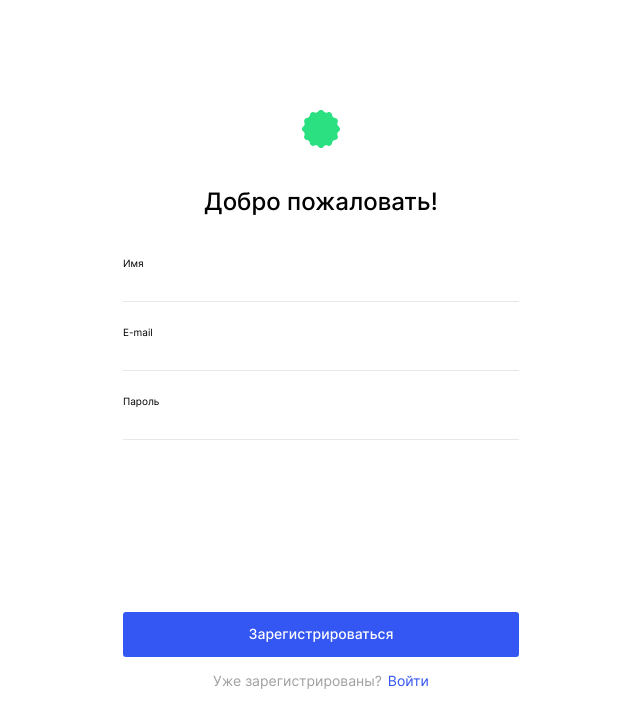
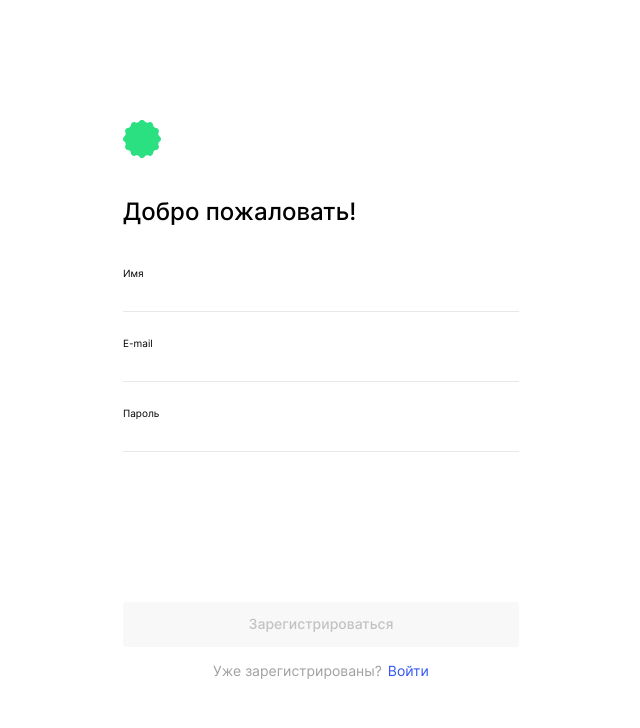
Before and after one commit to pomarki/movies-explorer-frontend, a React (Create React App) app: page /signup in a window 1280 px wide. Shown: the top 728 px of the page, without its empty margins (319-959 px from the left). Built offline with nearby package versions, Linux system fonts and the light colour scheme.

Commit message:
валидация формы - 01

```diff
--- a/src/components/App/App.js
+++ b/src/components/App/App.js
@@ -14,15 +14,19 @@ import { CurrentUserContext } from "../../contexts/CurrentUserContext";
 import resMessages from "../../utils/response-messages";
 import * as auth from "../../utils/auth";
 import api from "../../utils/MainApi";
+import Preloader from "../Preloader/Preloader";
 
 function App() {
-  const [isRegisterDone, setRegisterDone] = useState("");
+  const [isRegisterMessage, setRegisterDone] = useState("");
+  const [isLoginMessage, setLoginMessage] = useState("");
   const [loggedIn, setLoggedIn] = useState(false);
   const [currentUser, setCurrentUser] = useState({});
+  const [isLoading, setIsLoading] = useState(false);
   const navigate = useNavigate();
 
   function handleLogin() {
     setLoggedIn(true);
+    setLoginMessage("");
   }
   function handleLogout() {
     localStorage.removeItem("_id");
@@ -35,17 +39,16 @@ function App() {
     auth
       .register(name, password, email)
       .then((response) => {
-        setRegisterDone(resMessages.successfulRegistration);
-        console.log(response.headers);
+        setRegisterDone("");
       })
       .catch((err) => {
         if (err.status === 400) {
-          setRegisterDone(resMessages.registrationError);
+          return setRegisterDone(resMessages.registrationError);
         }
         if (err.status === 409) {
-          setRegisterDone(resMessages.conflictEmailError);
+          return setRegisterDone(resMessages.conflictEmailError);
         }
-        console.log(`ERROR: ${err.status}`);
+        return setRegisterDone(resMessages.serverError);
       });
   }
 
@@ -59,7 +62,10 @@ function App() {
         }
       })
       .catch((err) => {
-        console.log(`Ошибка: ${err}`);
+        if (err.status === 401) {
+          return setLoginMessage(resMessages.unauthorizedError);
+        }
+        return setRegisterDone(resMessages.serverError);
       });
   }
 
@@ -68,10 +74,9 @@ function App() {
       .changeUserInfo(data)
       .then((newData) => {
         setCurrentUser(newData);
-
       })
       .catch((err) => {
-       /* console.log(err); */
+        /* console.log(err); */
       });
   }
 
@@ -117,13 +122,18 @@ function App() {
             element={
               <Register
                 registerUser={registerUser}
-                isRegisterDone={isRegisterDone}
+                isRegisterMessage={isRegisterMessage}
               />
             }
           />
           <Route
             path="/signin"
-            element={<Login authorizationUser={authorizationUser} />}
+            element={
+              <Login
+                authorizationUser={authorizationUser}
+                isLoginMessage={isLoginMessage}
+              />
+            }
           />
           <Route path="*" element={<PageNotFound isOpen={true} />} />
         </Routes>
--- a/src/components/EntranceWindow/EntranceWindow.css
+++ b/src/components/EntranceWindow/EntranceWindow.css
@@ -6,13 +6,18 @@
   align-items: flex-start;
 }
 
+.entrance-window__form {
+  max-width: 396px;
+  height: 560px;
+}
+
 .entrance-window__title {
   font-size: 24px;
   font-style: normal;
   font-weight: 500;
   line-height: 1.2;
   letter-spacing: 0em;
-  margin: 40px 0 40px 0;
+  margin: 40px 0 35px 0;
 }
 
 .entrance-window__form-container {
@@ -20,7 +25,7 @@
   flex-direction: column;
   align-items: flex-start;
   justify-content: flex-start;
-  width: 396px;
+  width: 100%;
   min-height: 266px;
 }
 
@@ -28,13 +33,18 @@
   min-height: 156px;
 }
 
+.entrance-window__input-container {
+  width: 100%;
+  height: 70px;
+}
+
 .entrance-window__button-container {
-  padding: 69px 0 16px 0;
+  padding: 24px 0 16px 0;
   box-sizing: border-box;
 }
 
 .entrance-window__button-container_login {
-  padding: 179px 0 16px 0;
+  padding: 134px 0 16px 0;
 }
 
 .entrance-window__reg-button {
@@ -50,6 +60,15 @@
   line-height: 1.21;
   letter-spacing: 0em;
   margin: 20px 0 0 0;
+}
+
+.entrance-window__reg-button_inactive {
+  background-color: #f8f8f8;
+  color: #c2c2c2;
+}
+
+.entrance-window__reg-button_inactive:hover {
+  cursor: default;
 }
 
 .entrance-window__link-container {
@@ -84,9 +103,13 @@
   width: 100%;
   background-color: #ffffff;
   outline: none;
-  margin: 0 0 10px 0;
+  margin: 0 0 12px 0;
   padding: 0;
   box-sizing: border-box;
+}
+
+.entrance-window__text_error {
+  color: #ff3055;
 }
 
 .entrance-window__breakline {
@@ -94,7 +117,7 @@
   width: 100%;
   height: 1px;
   background-color: #e8e8e8;
-  margin: 0 0 24px 0;
+  margin: 0 0 6px 0;
 }
 
 .entrance-window__breakline:last-of-type {
@@ -107,9 +130,10 @@
   font-weight: 400;
   line-height: 1.2;
   letter-spacing: 0em;
-  margin: 0 0 5px 0;
+  margin: 0 0 11px 0;
 }
 .entrance-window__error-message {
+  display: block;
   max-width: 396px;
   margin: 0;
   color: #ff3055;
@@ -119,8 +143,8 @@
   line-height: 1.2;
   letter-spacing: 0em;
   white-space: nowrap;
+  overflow: hidden;
   text-overflow: ellipsis;
-  background-color: bisque;
 }
 
 .entrance-window__error-message_type_inactive {
--- a/src/components/EntranceWindow/EntranceWindow.js
+++ b/src/components/EntranceWindow/EntranceWindow.js
@@ -10,19 +10,13 @@ function EntranceWindow({
   name,
   password,
   email,
-  isRegisterDone,
-
+  message,
+  onLogin,
+  onRegister,
+  isLoginOpen,
+  isRegisterOpen,
+  isValid,
 }) {
-  function handleSubmitRegister(e) {
-    e.preventDefault();
-    registerUser(name, password, email);
-  }
-
-  function handleSubmitLogin(e) {
-    e.preventDefault();
-    authorizationUser(email, password);
-  }
-
   let linkDirection;
   let linkSubtitle;
   let linkName;
@@ -58,11 +52,11 @@ function EntranceWindow({
     : (loginContainer = true);
 
   windowType === "register"
-    ? (buttonAction = handleSubmitRegister)
-    : (buttonAction = handleSubmitLogin);
+    ? (buttonAction = onRegister)
+    : (buttonAction = onLogin);
 
   return (
-    <>
+    <form className="entrance-window__form">
       <Link to="/">
         <div className="page__logo page__link"></div>
       </Link>
@@ -79,11 +73,14 @@ function EntranceWindow({
           loginContainer && "entrance-window__button-container_login"
         }`}
       >
-        <InfoMessage isRegisterDone={isRegisterDone} />
+        <InfoMessage message={message} />
         <button
-          className="entrance-window__reg-button page__link"
+          className={`entrance-window__reg-button page__link ${
+            !isValid && "entrance-window__reg-button_inactive"
+          }`}
           id={buttonId}
           onClick={buttonAction}
+          disabled={!isValid}
         >
           {buttonTitle}
         </button>
@@ -99,7 +96,7 @@ function EntranceWindow({
           {linkName}
         </Link>
       </div>
-    </>
+    </form>
   );
 }
 
--- a/src/components/InfoMessage/InfoMessage.css
+++ b/src/components/InfoMessage/InfoMessage.css
@@ -8,3 +8,11 @@
   letter-spacing: 0px;
   text-align: center;
 }
+
+.info-message__container {
+  display: flex;
+  flex-direction: column;
+  align-items: center;
+  justify-content: center;
+  height: 30px;
+}
--- a/src/components/InfoMessage/InfoMessage.js
+++ b/src/components/InfoMessage/InfoMessage.js
@@ -1,10 +1,10 @@
 import "./InfoMessage.css";
 
-function InfoMessage({ isRegisterDone }) {
+function InfoMessage({ message }) {
   return (
-    <p className="info-message__text">
-      {isRegisterDone}
-    </p>
+    <div className="info-message__container">
+      <p className="info-message__text">{message}</p>
+    </div>
   );
 }
 export default InfoMessage;
--- a/src/components/Preloader/Preloader.js
+++ b/src/components/Preloader/Preloader.js
@@ -0,0 +1,14 @@
+import React from 'react'
+import './Preloader.css'
+
+const Preloader = () => {
+    return (
+        <div className="preloader">
+            <div className="preloader__container">
+                <span className="preloader__round"></span>
+            </div>
+        </div>
+    )
+};
+
+export default Preloader
--- a/src/components/Profile/Profile.js
+++ b/src/components/Profile/Profile.js
@@ -3,11 +3,13 @@ import "./Profile.css";
 import Header from "../Header/Header";
 import ButtonContainer from "./ButtonContainer/ButtonContainer";
 import { CurrentUserContext } from "../../contexts/CurrentUserContext";
+import useFormValidation from "../../hooks/useFormValidation";
 
 function Profile({ handleLogout, handleUpdateUser }) {
+  const currentUser = useContext(CurrentUserContext);
   const [email, setEmail] = useState("");
   const [name, setName] = useState("");
-  const currentUser = useContext(CurrentUserContext);
+
   const [isUpdateFormOpen, setUpdateFormOpen] = useState(true);
 
   useEffect(() => {
--- a/src/components/Register/Register.js
+++ b/src/components/Register/Register.js
@@ -1,70 +1,92 @@
-import { useState } from "react";
+import { useState, useEffect } from "react";
 import "./Register.css";
 import EntranceWindow from "../EntranceWindow/EntranceWindow";
+import useFormValidation from "../../hooks/useFormValidation";
 
-function Register({ registerUser, isRegisterDone }) {
-  const [name, setName] = useState("");
-  const [email, setEmail] = useState("");
-  const [password, setPassword] = useState("");
+function Register({ registerUser, isRegisterMessage }) {
+  const { values, errors, isValid, handleChange, resetForm } =
+    useFormValidation();
 
-  function handleChangeName(e) {
-    setName(e.target.value);
-  }
+  useEffect(() => {
+    resetForm();
+  }, [resetForm]);
 
-  function handleChangeEmail(e) {
-    setEmail(e.target.value);
-  }
-
-  function handleChangePassword(e) {
-    setPassword(e.target.value);
+  function handleSubmitRegister(e) {
+    e.preventDefault();
+    registerUser(
+      values.name,
+      values.password,
+      values.email,
+    );
+    resetForm();
   }
 
   return (
     <section className="register page__section">
       <EntranceWindow
+        isRegisterOpen={true}
+        onRegister={handleSubmitRegister}
         windowType="register"
-        registerUser={registerUser}
-        name={name}
-        email={email}
-        password={password}
-        isRegisterDone={isRegisterDone}
+        values={values}
+        isValid={isValid}
+        errors={errors}
+        message={isRegisterMessage}
       >
+        <div className="entrance-window__input-container">
           <label className="entrance-window__label" htmlFor="register-user">
             Имя
           </label>
           <input
             type="text"
+            name="name"
             required
             id="register-user"
-          value={name}
-          onChange={handleChangeName}
+            minLength="2"
+            value={values.name || ""}
+            onChange={handleChange}
             className="entrance-window__text entrance-window__text_input register__input"
           ></input>
           <div className="entrance-window__breakline"></div>
+          <span className="entrance-window__error-message">
+            {errors.name || ""}
+          </span>
+        </div>
+        <div className="entrance-window__input-container">
           <label className="entrance-window__label" htmlFor="register-email">
             E-mail
           </label>
           <input
             type="email"
+            name="email"
             id="register-email"
             required
-          value={email}
-          onChange={handleChangeEmail}
+            value={values.email || ""}
+            onChange={handleChange}
             className="entrance-window__text entrance-window__text_input register__input"
           ></input>
           <div className="entrance-window__breakline"></div>
+          <span className="entrance-window__error-message">
+            {errors.email || ""}
+          </span>
+        </div>
+        <div className="entrance-window__input-container">
           <label className="entrance-window__label" htmlFor="register-password">
             Пароль
           </label>
           <input
+            name="password"
             type="password"
             id="register-password"
             required
-          value={password}
-          onChange={handleChangePassword}
+            value={values.password || ""}
+            onChange={handleChange}
             className="entrance-window__text entrance-window__text_input register__input"
           ></input>
           <div className="entrance-window__breakline"></div>
+          <span className="entrance-window__error-message">
+            {errors.password || ""}
+          </span>
+        </div>
       </EntranceWindow>
     </section>
   );
```
Also changed, not shown: src/components/Login/Login.js (+19 -11 lines), src/components/Preloader/Preloader.css (+88 -0 lines), src/utils/response-messages.js (+10 -9 lines). Lines whose indentation alone changed are shown as unchanged.
